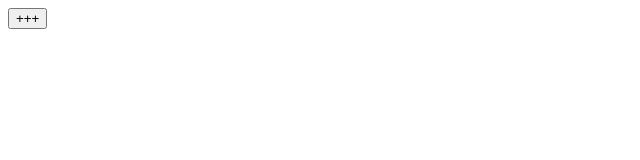
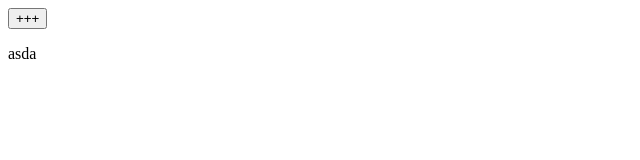
Before and after one commit to Akshayshukla1/circle, a plain HTML site: page index.html in a window 1280 px wide. Shown: the full height of the page, 0-640 px from the left. Drawn offline with Linux system fonts and the light colour scheme.

Commit message:
2 commit

```diff
--- a/index.html
+++ b/index.html
@@ -9,5 +9,6 @@
 </head>
 <body>
     <button>+++</button>
+    <p>asda</p>
 </body>
 </html>
```
